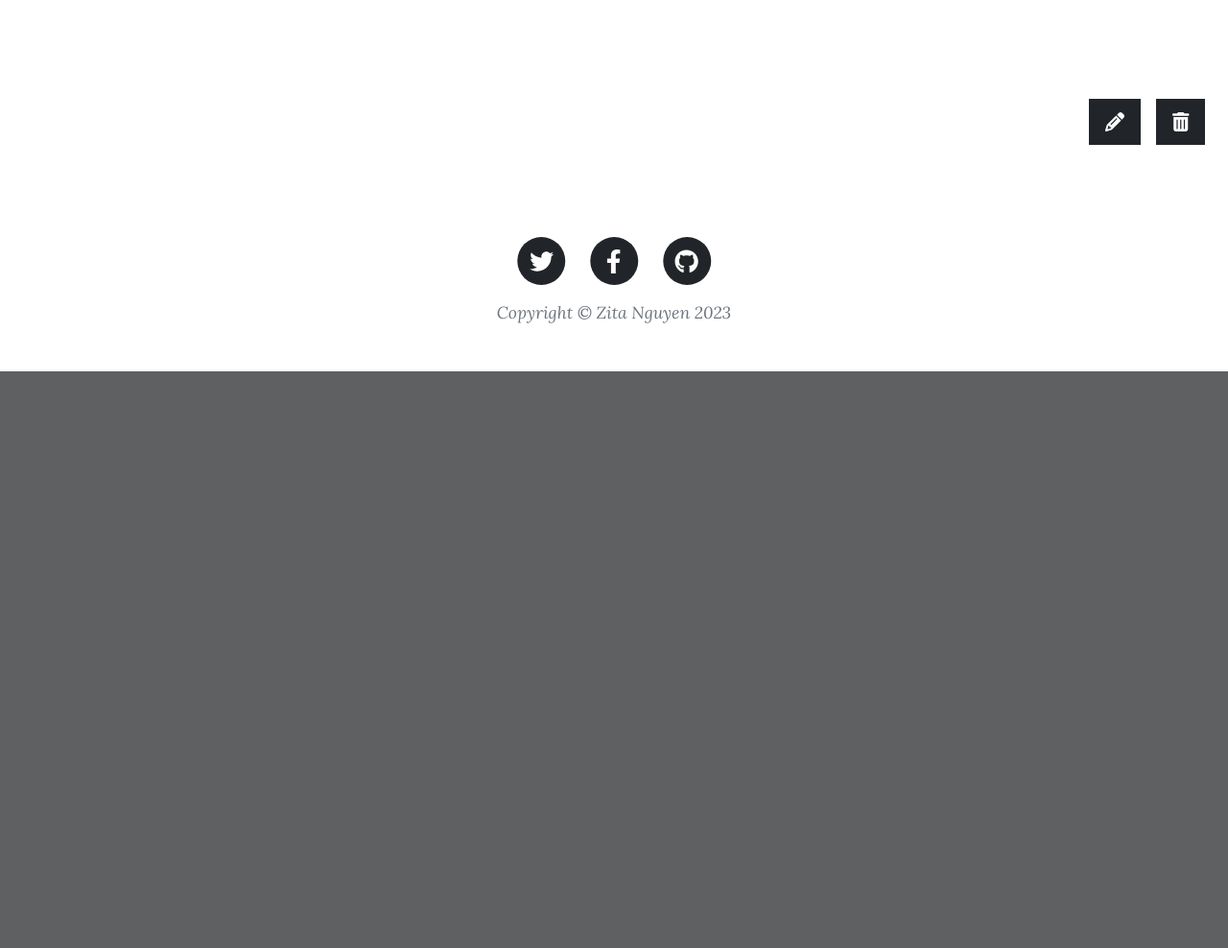
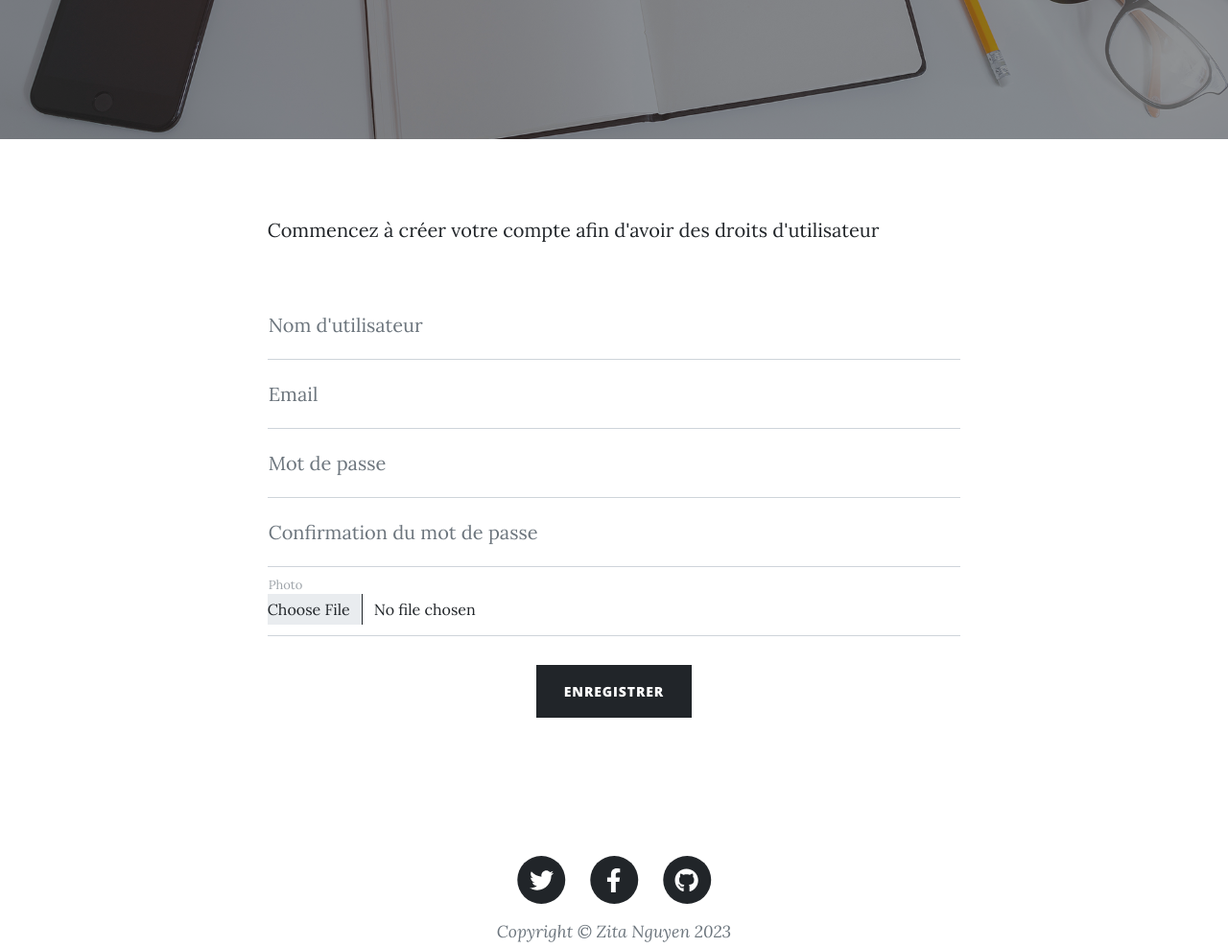
Before and after one commit to ZitaNguyen/MonPremierBlog, a PHP site: page /register in a window 1280 px wide. Shown: the part 455-1443 px from the top of the page at 96% size. Before the commit the page ends 842 px from the top, so only its background shows below. Run offline with PHP 8.4, Linux system fonts and the light colour scheme; data that the repository does not hold is empty; some libraries are stand-ins or nearby versions.

Commit message:
Add login functionality

```diff
--- a/index.php
+++ b/index.php
@@ -23,8 +23,8 @@
     case '/login':
         (new UserController())->login();
         break;
-    case '/create-account':
-        (new UserController())->createAccount();
+    case '/register':
+        (new UserController())->register();
         break;
     case '/logout':
         (new UserController())->logout();
--- a/src/Controllers/UserController.php
+++ b/src/Controllers/UserController.php
@@ -8,19 +8,19 @@
 class UserController extends AbstractController
 {
 
-    public function createAccount()
+    public function register()
     {
         $userModel  = new UserModel();
 
-        if (isset($_POST['submitCreateButton']))
+        if (isset($_POST['submitRegisterButton']))
         {
             if (!empty($_POST['email']) && !empty($_POST['username']) && !empty($_POST['password']) && !empty($_POST['confirmation']))
             {
                 // Check email account exists
-                $emailExist = $userModel->checkEmail($_POST['email']);
-                if ($emailExist) {
+                $user = $userModel->getUser($_POST['email']);
+                if ($user) {
                     throw new \Exception('Email est déjà pris');
-                    // header('Location: /create-account');
+                    header('Location: /create-account');
                 }
 
                 // Check password confirmation
@@ -30,9 +30,9 @@
                     header('Location: /create-account');
                 }
 
-                if (isset($_FILES["photo"]) && $_FILES["photo"]["error"] == 0)
+                if (isset($_FILES["image"]) && $_FILES["image"]["error"] == 0)
                 {
-                    $file = $_FILES["photo"];
+                    $file = $_FILES["image"];
 
                     // Specify the directory to which you want to save the uploaded image
                     $targetDir = "assets/img/";
@@ -57,22 +57,22 @@
                 $aData = [
                     'name' => $_POST['username'],
                     'email' => $_POST['email'],
-                    'password' => $_POST['password'],
-                    'photo' => $fileName ?? '',
+                    'password' => password_hash($_POST['password'], PASSWORD_DEFAULT),
+                    'image' => $fileName ?? '',
                     'role_id' => 2
                 ];
 
-                $success = $userModel->createAccount($aData);
+                $success = $userModel->register($aData);
                 if (!$success)
                     throw new \Exception('Impossible de créer votre compte');
                 else
-                    header('Location: /');
+                    header('Location: /login');
             }
             else
                 throw new \Exception('Tous les champs doivent être remplis.');
         }
 
-        $this->twig->display('create-account.html.twig');
+        $this->twig->display('register.html.twig');
     }
 
     public function login()
@@ -81,18 +81,25 @@
 
         if (isset($_POST['submitLoginButton']))
         {
-            if (!empty($_POST['username']) && !empty($_POST['password']))
+            if (!empty($_POST['email']) && !empty($_POST['password']))
             {
-                $aData = [
-                    'username' => $_POST['username'],
-                    'password' => $_POST['password']
-                ];
+                // Get account by email
+                $user = $userModel->getUser($_POST['email']);
+                if (!$user) {
+                    throw new \Exception('Email non existe');
+                    // header('Location: /create-account');
+                }
 
-                $success = $userModel->login($aData);
-                if (!$success)
-                    throw new \Exception('Impossible d\'accéder à votre compte');
-                else
+                // Check password
+                $hash = $user['password'];
+                if (!password_verify($_POST['password'], $hash))
+                    throw new \Exception('Mot de passe incorrect');
+                else {
+                    session_start();
+                    $_SESSION['user_id'] = $user['id'];
+                    $_SESSION['user_name'] = $user['name'];
                     header('Location: /');
+                }
             }
             else
                 throw new \Exception('Tous les champs doivent être remplis.');
--- a/src/Library/Config.php
+++ b/src/Library/Config.php
@@ -5,7 +5,7 @@
 class Config
 {
     const DB_HOST = '127.0.0.1';
-    const DB_NAME = 'monpremierblog';
+    const DB_NAME = 'myfirstblog';
     const DB_PORT = '8889';
     const DB_CHARSET = 'utf8';
     const DB_USR = 'root';
--- a/src/Models/PostModel.php
+++ b/src/Models/PostModel.php
@@ -29,7 +29,7 @@
     public function getPost($id)
     {
         $sql = $this->Db->prepare(
-            "SELECT p.id, p.title, p.excerpt, p.content, p.photo, DATE_FORMAT(p.modify_date, '%d/%m/%Y') AS modifyDate, ps.name, c.id AS category_id, c.name AS category_name
+            "SELECT p.id, p.title, p.excerpt, p.content, p.image, DATE_FORMAT(p.modify_date, '%d/%m/%Y') AS modifyDate, ps.name, c.id AS category_id, c.name AS category_name
             FROM Post p
             INNER JOIN Person ps ON p.author_id = ps.id
             INNER JOIN Category c ON p.category_id = c.id
--- a/src/Models/UserModel.php
+++ b/src/Models/UserModel.php
@@ -14,36 +14,21 @@
         $this->Db = new Database();
     }
 
-    public function login($aData)
+    public function register($aData)
     {
         $sql = $this->Db->prepare(
-            "INSERT INTO Post (title, excerpt, content, author_id, category_id, photo)
-            VALUES (:title, :excerpt, :content, :author_id, :category_id, :photo)"
-        );
-        $sql->bindValue(':title', $aData['title'], \PDO::PARAM_STR);
-        $sql->bindValue(':excerpt', $aData['excerpt'], \PDO::PARAM_STR);
-        $sql->bindValue(':content', $aData['content'], \PDO::PARAM_LOB);
-        $sql->bindValue(':author_id', $aData['author_id'], \PDO::PARAM_INT);
-        $sql->bindValue(':category_id', $aData['category_id'], \PDO::PARAM_INT);
-        $sql->bindValue(':photo', $aData['photo'], \PDO::PARAM_STR);
-        return $sql->execute();
-    }
-
-    public function createAccount($aData)
-    {
-        $sql = $this->Db->prepare(
-            "INSERT INTO Person (name, email, password, photo, role_id)
-            VALUES (:name, :email, :password, :photo, :role_id)"
+            "INSERT INTO Person (name, email, password, image, role_id)
+            VALUES (:name, :email, :password, :image, :role_id)"
         );
         $sql->bindValue(':name', $aData['name'], \PDO::PARAM_STR);
         $sql->bindValue(':email', $aData['email'], \PDO::PARAM_STR);
         $sql->bindValue(':password', $aData['password'], \PDO::PARAM_STR);
-        $sql->bindValue(':photo', $aData['photo'], \PDO::PARAM_STR);
+        $sql->bindValue(':image', $aData['image'], \PDO::PARAM_STR);
         $sql->bindValue(':role_id', $aData['role_id'], \PDO::PARAM_INT);
         return $sql->execute();
     }
 
-    public function checkEmail($email)
+    public function getUser($email)
     {
         $sql = $this->Db->prepare("SELECT * FROM Person WHERE email = :email");
         $sql->bindParam(':email', $email);
--- a/templates/add-post.html.twig
+++ b/templates/add-post.html.twig
@@ -51,9 +51,9 @@
                         <div class="invalid-feedback" data-sb-feedback="content:required">Contenu du article est obligatoire.</div>
                     </div>
                     <div class="form-floating">
-                        <input class="form-control" id="photo" name="photo" type="file" data-sb-validations="required" />
-                        <label for="photo">Photo</label>
-                        <div class="invalid-feedback" data-sb-feedback="photo:required">Image d'en-tête du article est obligatoire</div>
+                        <input class="form-control" id="image" name="image" type="file" data-sb-validations="required" />
+                        <label for="image">Photo</label>
+                        <div class="invalid-feedback" data-sb-feedback="image:required">Image d'en-tête du article est obligatoire</div>
                     </div>
                     <br />
                     <!-- Submit success message-->
--- a/templates/layout.html.twig
+++ b/templates/layout.html.twig
@@ -31,8 +31,13 @@
                         <li class="nav-item"><a class="nav-link px-lg-3 py-3 py-lg-4" href="/blog">Blog</a></li>
                         <li class="nav-item"><a class="nav-link px-lg-3 py-3 py-lg-4" href="">Mon CV</a></li>
                         <li class="nav-item"><a class="nav-link px-lg-3 py-3 py-lg-4" href="/#contact-form">Contactez-moi</a></li>
+                        {% if not app.session.get('user_id') %}
                         <li class="nav-item"><a class="nav-link px-lg-3 py-3 py-lg-4" href="/login">Se connectez</a></li>
-                        <li class="nav-item"><a class="nav-link px-lg-3 py-3 py-lg-4" href="/create-account">Créez un compte</a></li>
+                        <li class="nav-item"><a class="nav-link px-lg-3 py-3 py-lg-4" href="/register">Créez un compte</a></li>
+                        {% else %}
+                        <li class="nav-item"><a class="nav-link px-lg-3 py-3 py-lg-4" href="/register">Bonjour, {{ app.session.get('user_name') }}</a></li>
+                        <li class="nav-item"><a class="nav-link px-lg-3 py-3 py-lg-4" href="/register">Déconnectez</a></li>
+                        {% endif %}
                     </ul>
                 </div>
             </div>
--- a/templates/login.html.twig
+++ b/templates/login.html.twig
@@ -26,9 +26,9 @@
             <div class="my-5">
                 <form id="login" data-sb-form-api-token="API_TOKEN" method="POST">
                     <div class="form-floating">
-                        <input class="form-control" id="username" name="username" type="text" placeholder="Enter your username..." data-sb-validations="required" />
-                        <label for="username">Nom d'utilisateur</label>
-                        <div class="invalid-feedback" data-sb-feedback="username:required">Votre nom d'utilisateur est obligatoire</div>
+                        <input class="form-control" id="email" name="email" type="text" placeholder="Enter your email..." data-sb-validations="required" />
+                        <label for="email">Email d'utilisateur</label>
+                        <div class="invalid-feedback" data-sb-feedback="email:required">Votre email d'utilisateur est obligatoire</div>
                     </div>
                     <div class="form-floating">
                         <input class="form-control" id="password" name="password" type="password" placeholder="Enter your password..." data-sb-validations="required" />
--- a/templates/modify-post.html.twig
+++ b/templates/modify-post.html.twig
@@ -51,9 +51,9 @@
                         <div class="invalid-feedback" data-sb-feedback="content:required">Contenu du article est obligatoire.</div>
                     </div>
                     <div class="form-floating">
-                        <input class="form-control" id="photo" name="photo" type="file" data-sb-validations="required"/>
-                        <label for="photo">Photo</label>
-                        <div class="invalid-feedback" data-sb-feedback="photo:required">Image d'en-tête du article est obligatoire</div>
+                        <input class="form-control" id="image" name="image" type="file" data-sb-validations="required"/>
+                        <label for="image">Photo</label>
+                        <div class="invalid-feedback" data-sb-feedback="image:required">Image d'en-tête du article est obligatoire</div>
                     </div>
                     <br />
                     <!-- Submit success message-->
--- a/templates/post.html.twig
+++ b/templates/post.html.twig
@@ -6,7 +6,7 @@
 
 {% block main %}
 <!-- Page Header -->
-<header class="masthead" style="background-image: url('assets/img/{{ post.photo }}')">
+<header class="masthead" style="background-image: url('assets/img/{{ post.image }}')">
     <div class="container position-relative px-4 px-lg-5">
         <div class="row gx-4 gx-lg-5 justify-content-center">
             <div class="col-md-10 col-lg-8 col-xl-7">
--- a/templates/create-account.html.twig
+++ b/templates/register.html.twig
@@ -24,7 +24,7 @@
         <div class="col-md-10 col-lg-8 col-xl-7">
             <p>Commencez à créer votre compte afin d'avoir des droits d'utilisateur</p>
             <div class="my-5">
-                <form id="createAccount" data-sb-form-api-token="API_TOKEN" method="POST">
+                <form id="register" data-sb-form-api-token="API_TOKEN" method="POST">
                     <div class="form-floating">
                         <input class="form-control" id="username" name="username" type="text" placeholder="Enter your username..." data-sb-validations="required" />
                         <label for="username">Nom d'utilisateur</label>
@@ -46,8 +46,8 @@
                         <div class="invalid-feedback" data-sb-feedback="confirmation:required">Votre confirmation de mot de passe est obligatoire</div>
                     </div>
                     <div class="form-floating">
-                        <input class="form-control" id="photo" name="photo" type="file" />
-                        <label for="photo">Photo</label>
+                        <input class="form-control" id="image" name="image" type="file" />
+                        <label for="image">Photo</label>
                     </div>
                     <br />
                     <!-- Submit success message-->
@@ -61,7 +61,7 @@
                     <!-- an error submitting the form-->
                     <div class="d-none" id="submitErrorMessage"><div class="text-center text-danger mb-3">Error de créer votre compte!</div></div>
                     <!-- Submit Button-->
-                    <div class="text-center"><button class="btn btn-dark text-uppercase" name="submitCreateButton" type="submit">Enregistrer</button></div>
+                    <div class="text-center"><button class="btn btn-dark text-uppercase" name="submitRegisterButton" type="submit">Enregistrer</button></div>
                 </form>
             </div>
 
```
Also changed, not shown: src/Controllers/AdminController.php (+7 -7 lines), src/Models/AdminModel.php (+7 -10 lines).
